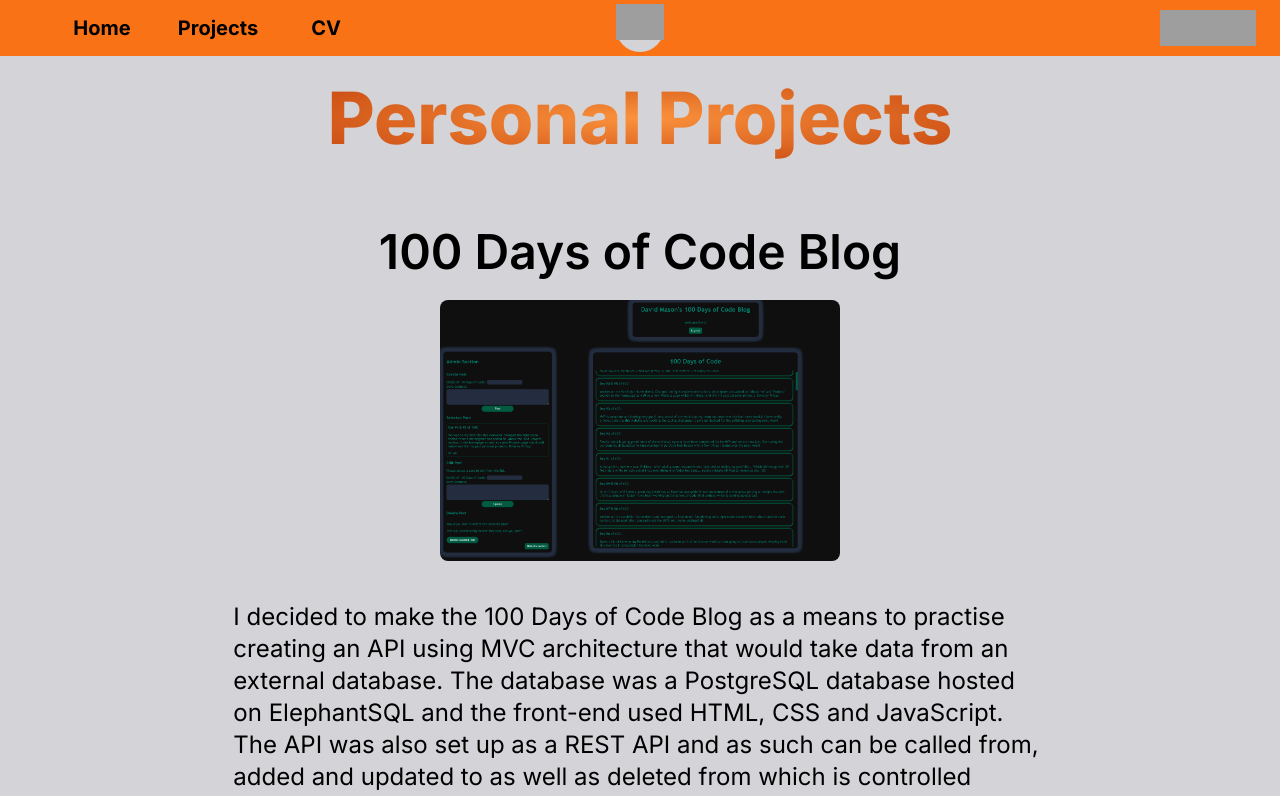
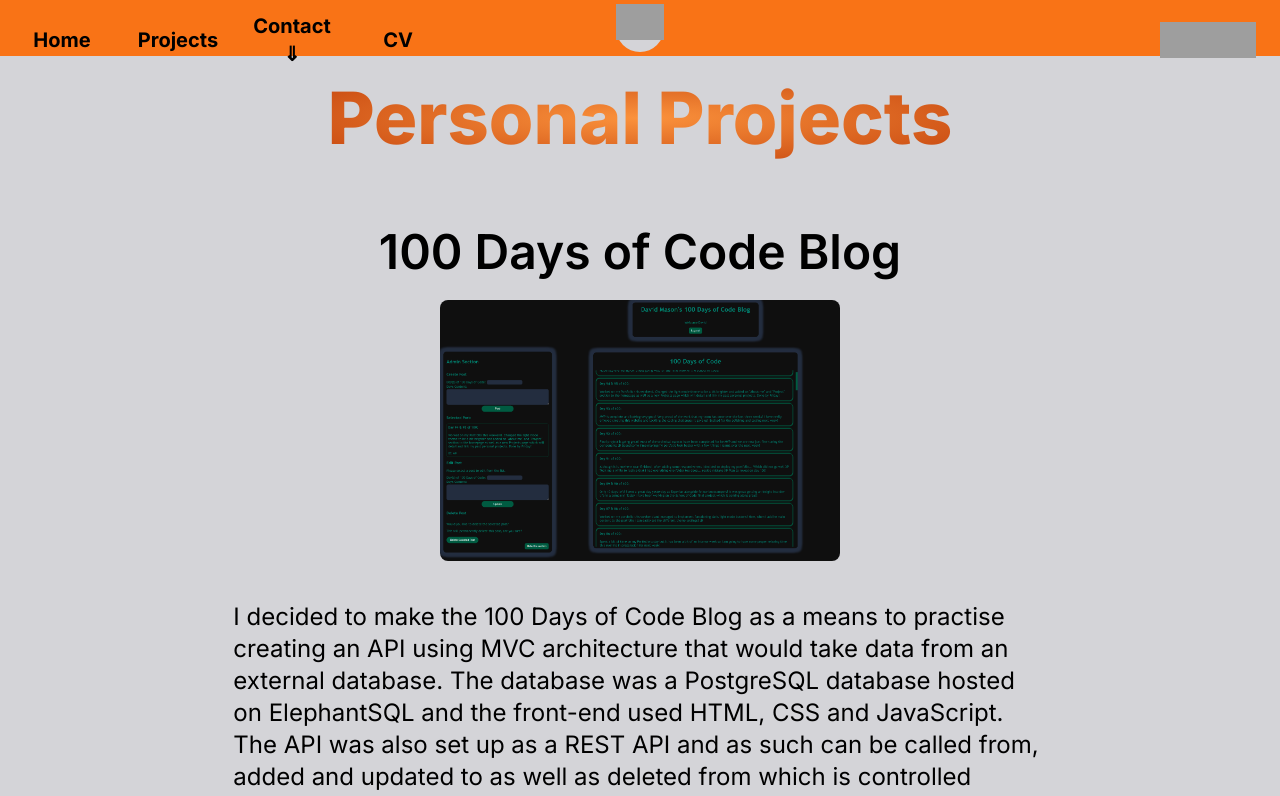
Before and after one commit to DayHikari/Portfolio, a Next.js app: page /projects in a window 1280 px wide. Shown: the top 796 px of the page. Built offline with nearby package versions, Linux system fonts and the light colour scheme; grey boxes are pictures that could not be loaded.

Commit message:
Contact dropdown added to navigation menu. Styling needed

```diff
--- a/app/components/Header.tsx
+++ b/app/components/Header.tsx
@@ -7,7 +7,7 @@ import Navigation from "./header_components/Navigation";
 // Component function for the header
 export default function Header() {
     return (
-        <header className="w-screen h-14 p-1 bg-orange-500 dark:bg-zinc-800 grid grid-cols-3 fixed top-0 z-10">
+        <header className="w-screen h-14 p-1 bg-orange-500 dark:bg-zinc-800 grid grid-cols-[3fr_1fr_3fr] fixed top-0 z-10">
             <Navigation />
             <Logo />
             <ThemeSwitcher />
--- /dev/null
+++ b/app/components/header_components/ContactDropdown.tsx
@@ -0,0 +1,82 @@
+"use client";
+import Image from "next/image";
+import { useRef, useState } from "react";
+
+export default function ContactDropdown() {
+  const [contactDropdownOpen, setContactDropdownOpen] = useState<Boolean>(false);
+  const contactRef = useRef(null);
+
+  const handleOnClick = (): void => {
+    setContactDropdownOpen((prev) => !prev);
+  };
+
+  if (typeof window !== "undefined") {
+    window.addEventListener("click", (e) => {
+      if (e.target !== contactRef.current) {
+        setContactDropdownOpen(false);
+      }
+    });
+  }
+
+  return (
+    <div className="">
+      <button
+        onClick={() => handleOnClick()}
+        ref={contactRef}
+        className="w-28 rounded-full p-2 hover:bg-orange-600 hover:text-white hover:dark:bg-zinc-600 hover:dark:text-orange-500"
+      >
+        Contact {contactDropdownOpen ? <span>&uArr;</span> : <span>&dArr;</span>}
+      </button>
+      {contactDropdownOpen && (
+        <div className="bg-orange-500 dark:bg-zinc-800 z-10 absolute ml-12 top-16 rounded-lg shadow-lg w-fit">
+          <ul className="w-34 p-2 flex flex-col items-center z-50">
+            <li>
+              <a
+                href="mailto:David_Mason_@hotmail.co.uk"
+                className="flex items-end w-fit mb-2"
+              >
+                <Image
+                  src={"/images/email.png"}
+                  alt="Email icon"
+                  width={32}
+                  height={32}
+                  className="sm:w-[50px]"
+                />
+              </a>
+            </li>
+            <li>
+              <a
+                href="https://www.linkedin.com/in/davidianmason1702/"
+                target="_blank"
+                className="flex items-end w-fit mb-2"
+              >
+                <Image
+                  src={"/images/linked-in.svg"}
+                  alt="Email icon"
+                  width={32}
+                  height={32}
+                  className="sm:w-[50px]"
+                />
+              </a>
+            </li>
+            <li>
+              <a
+                href="https://github.com/DayHikari"
+                target="_blank"
+                className="flex items-end w-fit"
+              >
+                <Image
+                  src={"/images/github.svg"}
+                  alt="Email icon"
+                  width={32}
+                  height={32}
+                  className="sm:w-[50px]"
+                />
+              </a>
+            </li>
+          </ul>
+        </div>
+      )}
+    </div>
+  );
+}
--- a/app/components/header_components/MenuDropdown.tsx
+++ b/app/components/header_components/MenuDropdown.tsx
@@ -14,14 +14,14 @@ export default function MenuDropdown() {
 
   if (typeof window !== "undefined") {
     window.addEventListener("click", (e) => {
-      if (e.target !== menuRef.current && e.target !== dropdownRef.current) {
+      if (e.target !== menuRef.current) {
         setDropdownOpen(false);
       }
     });
   };
 
   return (
-    <div className="sm:hidden">
+    <div className="lg:hidden">
       <button
         onClick={() => handleOnClick()}
         ref={menuRef}
--- a/app/components/header_components/Navigation.tsx
+++ b/app/components/header_components/Navigation.tsx
@@ -1,24 +1,28 @@
 import Link from "next/link";
 import MenuDropdown from "./MenuDropdown";
+import ContactDropdown from "./ContactDropdown";
 
 export default function Navigation() {
   return (
-    <nav className="flex xs:items-center  md:ml-10 text-xl font-bold">
+    <nav className="flex xs:items-center text-xl font-bold w-full">
+      <div className="xs:items-center text-xl font-bold w-full hidden lg:flex">
         <Link href={"/"} className="md:mx-2">
-        <button className="min-w-[100px] hidden sm:block rounded-full p-2 hover:bg-orange-600 hover:text-white hover:dark:bg-zinc-600 hover:dark:text-orange-500">
+          <button className="min-w-[100px] rounded-full p-2 hover:bg-orange-600 hover:text-white hover:dark:bg-zinc-600 hover:dark:text-orange-500">
             Home
           </button>
         </Link>
         <Link href={"/projects"} className="md:mx-2">
-        <button className="min-w-[100px] hidden sm:block rounded-full p-2 hover:bg-orange-600 hover:text-white hover:dark:bg-zinc-600 hover:dark:text-orange-500">
+          <button className="min-w-[100px] rounded-full p-2 hover:bg-orange-600 hover:text-white hover:dark:bg-zinc-600 hover:dark:text-orange-500">
             Projects
           </button>
         </Link>
+        <ContactDropdown />
         <a download href="/david_masons_cv.pdf" target="_blank">
-        <button className="min-w-[100px] hidden sm:block rounded-full p-2 hover:bg-orange-600 hover:text-white hover:dark:bg-zinc-600 hover:dark:text-orange-500">
+          <button className="min-w-[100px] rounded-full p-2 hover:bg-orange-600 hover:text-white hover:dark:bg-zinc-600 hover:dark:text-orange-500">
             CV
           </button>
         </a>
+      </div>
       <MenuDropdown />
     </nav>
   );
```
Lines whose indentation alone changed are shown as unchanged.
